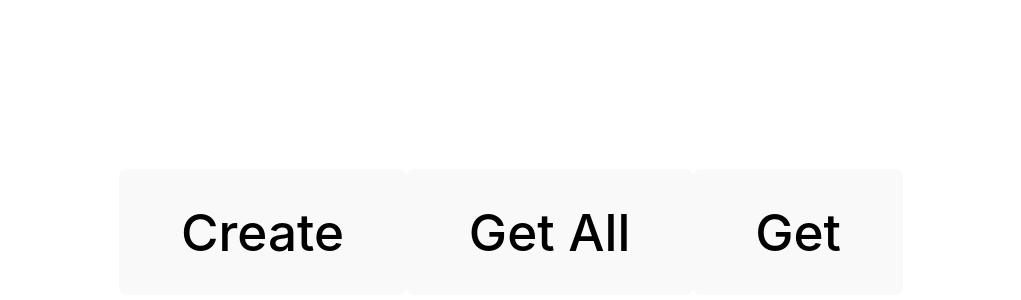
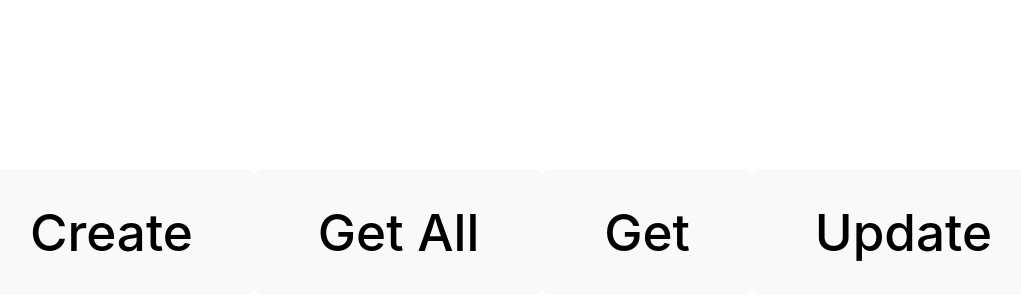
Before and after one commit to sudeera-madushan/internship-sentura-test, a React (Vite) app: page / in a window 1280 px wide. Shown: the part 168-468 px from the top of the page, without its empty margins (129-1150 px from the left). Built offline with nearby package versions, Linux system fonts and the light colour scheme.

Commit message:
delete user

```diff
--- a/src/view/createUser.tsx
+++ b/src/view/createUser.tsx
@@ -51,12 +51,35 @@ const CreateUser = ():JSX.Element => {
                 console.error('Error:', error);
             });
     }
+    const updateUser= () => {
+        axios.patch(API_URL+"/api/users/user-3", {
+            name: 'kelum',
+        },axiosConfig)
+            .then(response => {
+                console.log('Success:', response.data);
+            })
+            .catch(error => {
+                console.error('Error:', error);
+            });
+    }
+    const deleteUser= () => {
+        axios.patch(API_URL+"/api/users/user-3", {
+            name: 'kelum',
+        },axiosConfig)
+            .then(response => {
+                console.log('Success:', response.data);
+            })
+            .catch(error => {
+                console.error('Error:', error);
+            });
+    }
 
     return (
         <h1>
             <button onClick={createUser}>Create</button>
             <button onClick={getAllUser}>Get All</button>
             <button onClick={getUser}>Get</button>
+            <button onClick={updateUser}>Update</button>
         </h1>
     )
 }
```
